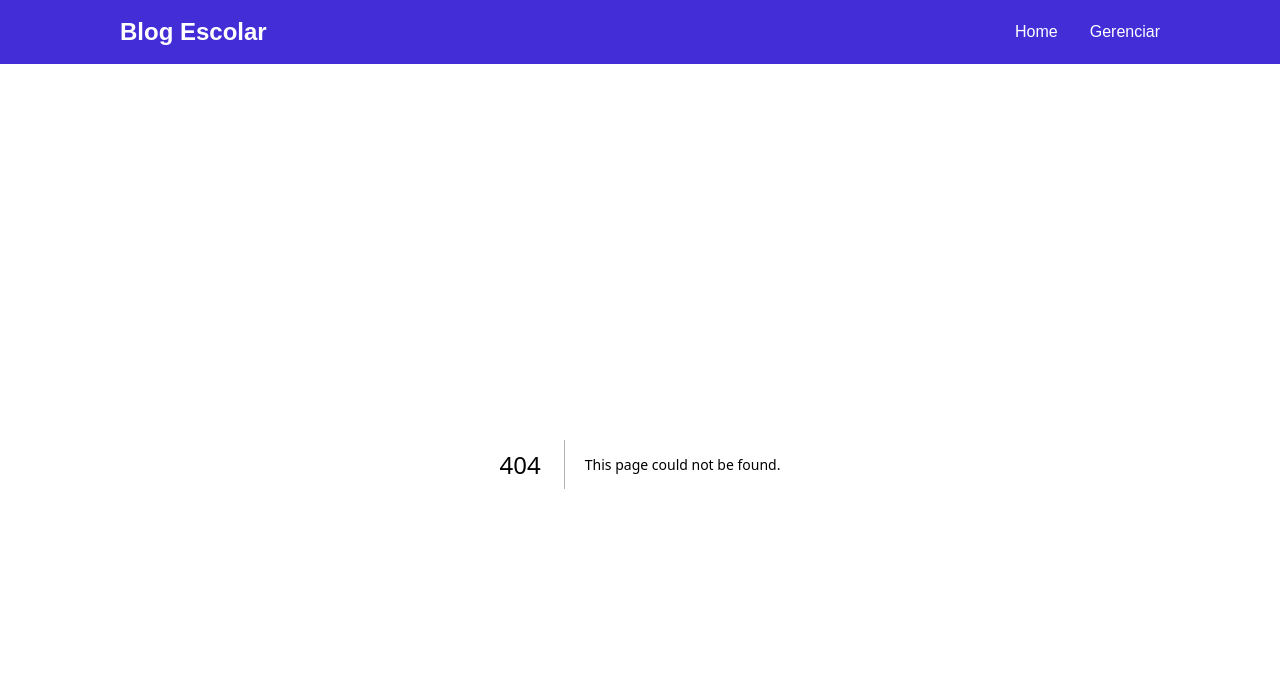
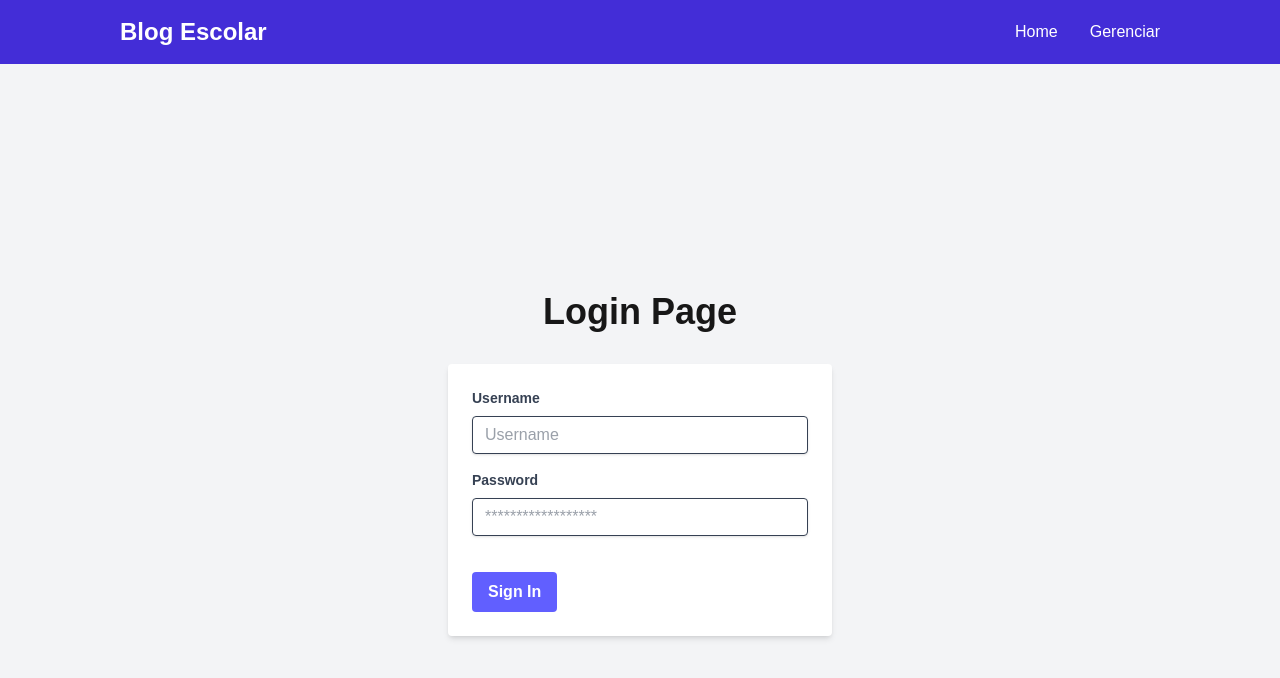
Before and after one commit to Gustavo-Bertti/Projeto-P-s-Fase-Dois-Front, a Next.js app: page /login in a window 1280 px wide. Before the commit this address had no page. Shown: the top 678 px of the page. Built offline with nearby package versions, Linux system fonts and the light colour scheme.

Commit message:
Começando a implementar o login

```diff
--- /dev/null
+++ b/src/app/context/AuthContext.tsx
@@ -0,0 +1,17 @@
+'use client';
+import { createContext, useState } from "react";
+import Auth from "../types/Auth";
+
+type AuthContextType = {
+    auth: Auth;
+    setAuth: React.Dispatch<React.SetStateAction<Auth>>;
+};
+export const AuthContext = createContext<AuthContextType | undefined>(undefined);
+
+export const AuthProvider = ({ children }: { children: React.ReactNode }) => {
+    const [auth, setAuth] = useState<Auth>({ isAuthenticated: false });
+
+    return <AuthContext.Provider value={{ auth, setAuth }}>
+        {children}
+    </AuthContext.Provider>;
+}
--- /dev/null
+++ b/src/app/home/page.tsx
@@ -0,0 +1,23 @@
+'use client';
+import { AuthContext } from "@/app/context/AuthContext";
+import { useRouter } from 'next/navigation';
+import { useContext, useEffect } from "react";
+
+const Page = () => {
+    const context = useContext(AuthContext);
+    const router = useRouter();
+
+    useEffect(() => {
+        if (context && !context.auth.isAuthenticated) {
+            router.push('/login/login')
+        }
+    }, [context, router]);
+    return (
+        <div className="container mx-auto p-4">
+            <h1 className="text-3xl font-bold mb-4">Bem-vindo à Página Inicial</h1>
+
+        </div>
+    );
+};
+
+export default Page;
--- a/src/app/layout.tsx
+++ b/src/app/layout.tsx
@@ -1,6 +1,7 @@
 import { Geist, Geist_Mono } from "next/font/google";
 import "./globals.css";
 import Header from "./components/Header/header";
+import { AuthProvider } from "./context/AuthContext";
 
 const geistSans = Geist({
   variable: "--font-geist-sans",
@@ -21,12 +22,12 @@ export default function RootLayout({
 }>) {
   return (
     <html lang="pt-br">
-      <body
-        className={`${geistSans.variable} ${geistMono.variable} antialiased`}
-      >
-        <Header />
-        {children}
-      </body>
+      <AuthProvider>
+        <body className={`${geistSans.variable} ${geistMono.variable} antialiased`}>
+          <Header />
+          {children}
+        </body>
+      </AuthProvider>
     </html>
   );
 }
--- /dev/null
+++ b/src/app/login/page.tsx
@@ -0,0 +1,41 @@
+'use client';
+const Page = () => {
+    return (
+        <div className="flex flex-col items-center justify-center min-h-screen bg-gray-100">
+            <h1 className="text-4xl font-bold mb-8">Login Page</h1>
+            <form className="bg-white p-6 rounded shadow-md w-full max-w-sm">
+                <div className="mb-4">
+                    <label className="block text-gray-700 text-sm font-bold mb-2" htmlFor="username">
+                        Username
+                    </label>
+                    <input
+                        className="shadow appearance-none border rounded w-full py-2 px-3 text-gray-700 leading-tight focus:outline-none focus:shadow-outline"
+                        id="username"
+                        type="text"
+                        placeholder="Username"
+                    />
+                </div>
+                <div className="mb-6">
+                    <label className="block text-gray-700 text-sm font-bold mb-2" htmlFor="password">
+                        Password
+                    </label>
+                    <input
+                        className="shadow appearance-none border rounded w-full py-2 px-3 text-gray-700 mb-3 leading-tight focus:outline-none focus:shadow-outline"
+                        id="password"
+                        type="password"
+                        placeholder="******************"
+                    />
+                </div>
+                <div className="flex items-center justify-between">
+                    <button
+                        className="bg-indigo-500 hover:bg-indigo-700 text-white font-bold py-2 px-4 rounded focus:outline-none focus:shadow-outline"
+                        type="button"
+                    >
+                        Sign In
+                    </button>
+                </div>
+            </form>
+        </div>
+    );
+}
+export default Page;
--- a/src/app/page.tsx
+++ b/src/app/page.tsx
@@ -1,7 +1,9 @@
+import HomePage from "./home/page";
+
+export default function Home() {
 
 
-export default function Home() {
   return (
-    <></>
+    <HomePage />
   );
 }
--- /dev/null
+++ b/src/app/types/Auth.tsx
@@ -0,0 +1,4 @@
+type Auth = {
+    isAuthenticated: boolean;
+}
+export default Auth;
```
